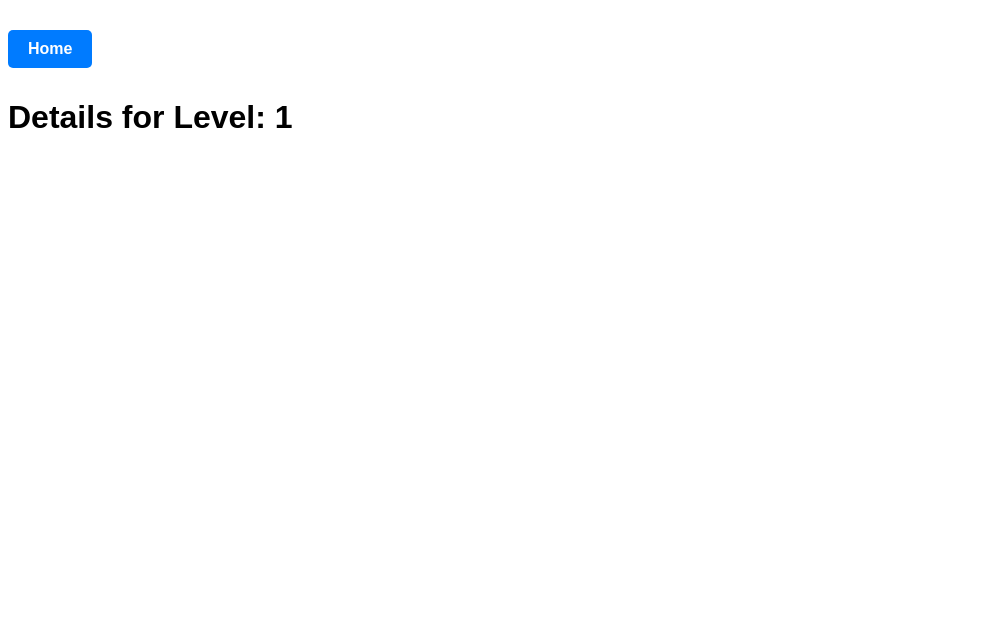
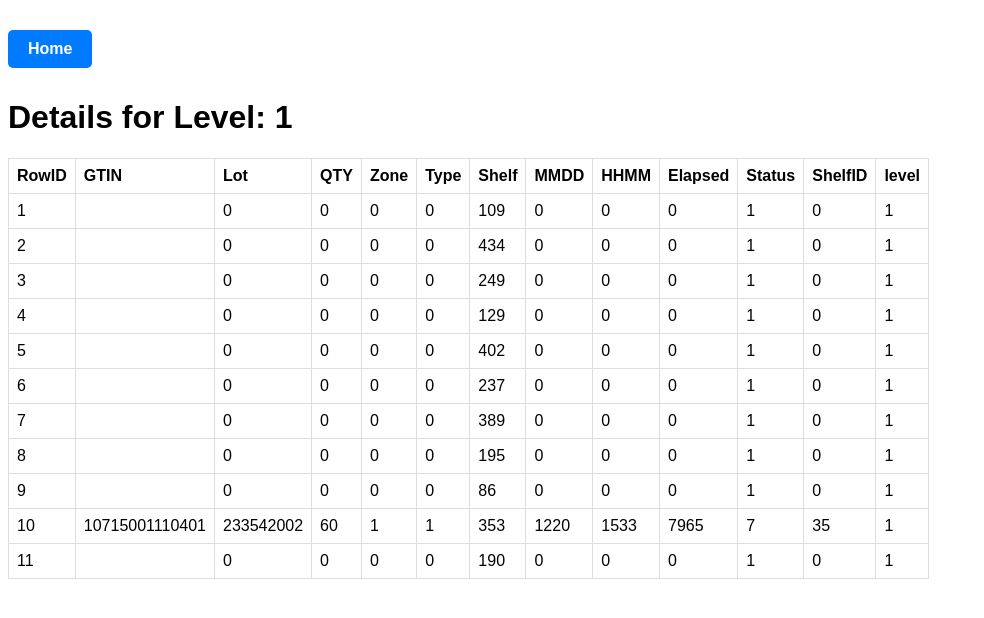
Before and after one commit to skaiser9/localhost, a Flask app: page /level/1 in a window 1280 px wide. Shown: the top 618 px of the page, without its empty margins (0-984 px from the left). Run offline with Flask 3, Linux system fonts and the light colour scheme.

Commit message:
updated level details page

```diff
--- a/app.py
+++ b/app.py
@@ -3,6 +3,9 @@ import json
 import pandas as pd
 
 app = Flask(__name__)
+
+
+
 
 def load_Json():
     with open('data/data.json', 'r') as f:
@@ -13,10 +16,36 @@ def loadDf(data):
     df = pd.DataFrame(data)
     return df
 
+def loadDataFrame(data):
+    dfs = []
+
+    for level, level_data in data.items():
+        if level.startswith('level'):
+            # Normalize the level data
+            df_level = pd.json_normalize(level_data)
+            lvlnum = level[5:]
+            df_level['level'] = lvlnum
+            dfs.append(df_level)
+
+    df = pd.concat(dfs, ignore_index=True)
+    return df
+data = load_Json()
+
+df = loadDataFrame(data)
+def levelDetails(level):
+    level = str(level)
+    #print a dataframe with the details of the level
+    df_level = df.loc[df['level'] == level]
+    level_data = df_level.to_dict('records')
+
+    return level_data
 
 def calculate_gtin_counts(df):
     gtin_counts = {}
-    gtin_counts['time'] = df['time']
+    gtin_counts['time'] = ""
+    # for each unique level, count the number of non-empty GTINs
+    for level in df['level'].unique().tolist():
+        gtin_counts[level] = df.loc[(df['level'] == level) & (df['GTIN'] != ""), 'GTIN'].count()
 
     return gtin_counts
 
@@ -27,19 +56,22 @@ def level_unique_values(df,level):
     return unique_values
 
 
-##create a function to load the contents of each level when clicked
-@app.route('/level/<level>')
-def level_route(level):
-    return render_template('level.html', level_route=level)
 
 @app.route('/')
 def home():
-    data = load_Json()
-    df = loadDf(data)
-    keys = df.columns.tolist() #change the keys variable to the new normalized df
-
+    # global df
+    # data = load_Json()
+    # df = loadDataFrame(data)
+    #keys = df.columns.tolist() #change the keys variable to the new normalized df
+    keys = df['level'].unique().tolist()
     gtin_counts = calculate_gtin_counts(df)
     return render_template('index.html', keys=keys,gtin_counts=gtin_counts, time=data['time'])
 
+##create a function to load the contents of each level when clicked
+@app.route('/level/<int:level>')
+def level_route(level):
+    level_details = levelDetails(level)
+    print(level_details)
+    return render_template('level.html', level_route=level,level_details=level_details)
 if __name__ == '__main__':
     app.run(debug=True)
--- a/templates/index.html
+++ b/templates/index.html
@@ -16,7 +16,7 @@
          {% if key != 'time' %} <!--used to exlcude the time from the key list  -->
         <tr>
             <!--Link the level detials page-->
-            <td><a href="{{url_for('level_route', level=key)}}">{{ key }}</td>
+            <td><a href="{{url_for('level_route', level=key)}}">Level:{{ key }}</td>
             <td>{{ gtin_counts[key] }}</td>
         </tr>
         {% endif %}
--- a/templates/level.html
+++ b/templates/level.html
@@ -3,15 +3,31 @@
 <head>
     <link rel="stylesheet" type="text/css" href="{{ url_for('static', filename='css/style.css') }}">
     <title>Level Details</title>
-    <h2><a href="/" class="home-button">Home</a></h2>
 </head>
 <body>
-    <script>
-        var level = "{{ level_route }}";
-        var number = level.replace(/\D/g, "");
-        document.write("<h1>Details for Level: " + number + "</h1>");
-    </script>
-    <!-- Add the specific details or data for the level here -->
+    <h2><a href="/" class="home-button">Home</a></h2>
+    <h1>Details for Level: {{ level_route }}</h1>
+
+    <!-- Display level details in a table -->
+    <table>
+        <!-- Table Headers -->
+        {% if level_details %}
+            <tr>
+                {% for key in level_details[0].keys() %}
+                    <th>{{ key }}</th>
+                {% endfor %}
+            </tr>
+        {% endif %}
+
+        <!-- Table Rows -->
+        {% for record in level_details %}
+            <tr>
+                {% for value in record.values() %}
+                    <td>{{ value }}</td>
+                {% endfor %}
+            </tr>
+        {% endfor %}
+    </table>
 
 </body>
 </html>
```
Also changed, not shown: testing.py (+8 -1 lines).
